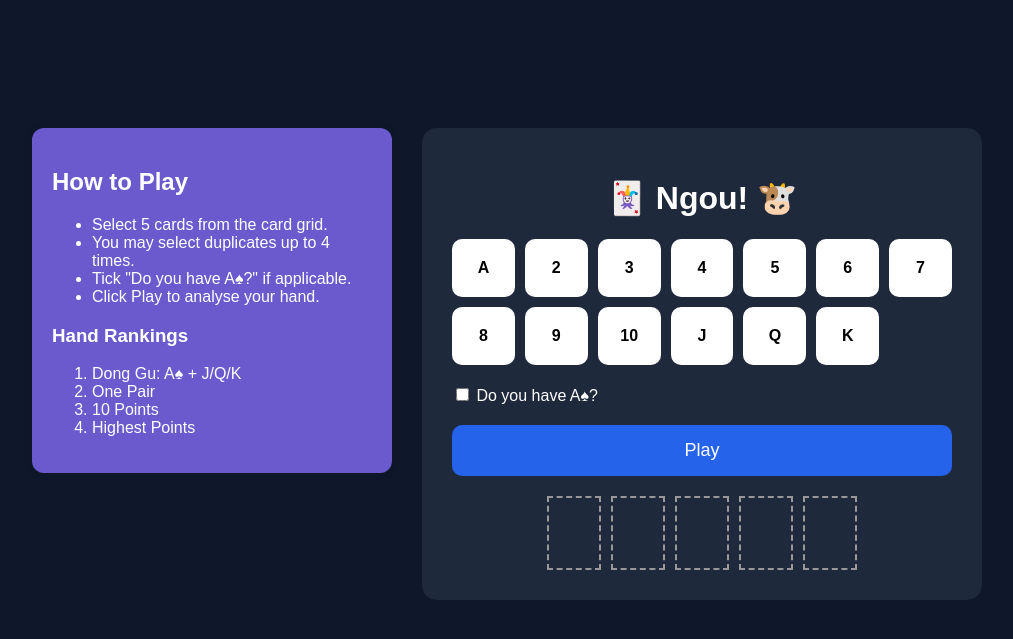
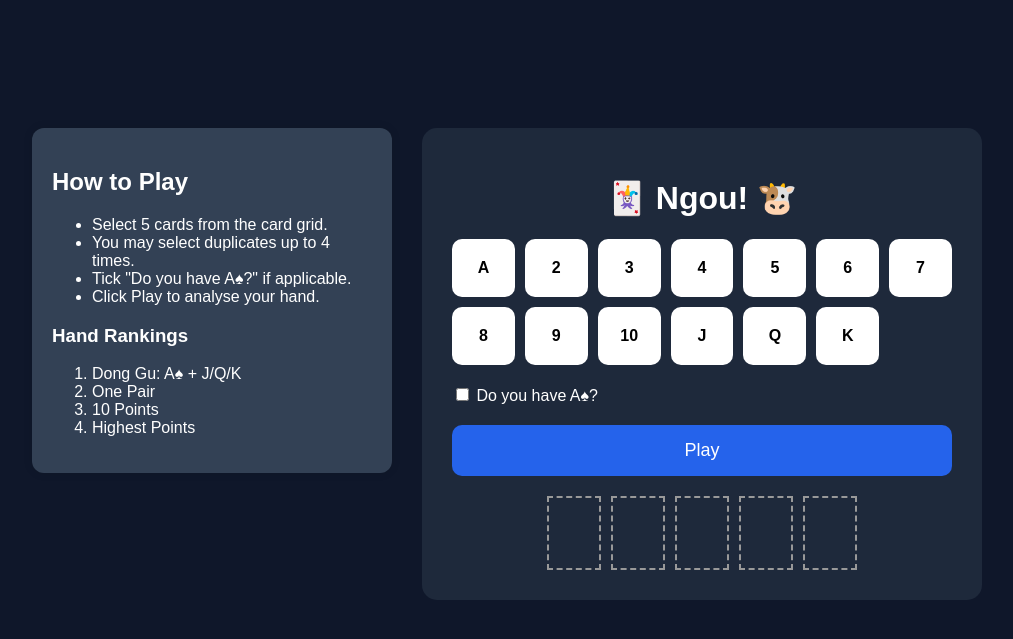
Before and after one commit to daslothz/Ngou-Card-Game-Analyser, a Flask app: page / in a window 1280 px wide. Shown: the top 639 px of the page, without its empty margins (133-1146 px from the left). Run offline with Flask 3, Linux system fonts and the light colour scheme.

Commit message:
Instruction Panel Modification

```diff
--- a/static/style.css
+++ b/static/style.css
@@ -104,7 +104,7 @@ button:hover {
     width: 320px;
     padding: 20px;
     border-radius: 12px;
-    background: slateblue;
+    background: #334155;
     box-shadow: 0 0 10px rgba(0,0,0,0.1);
 }
 
```
